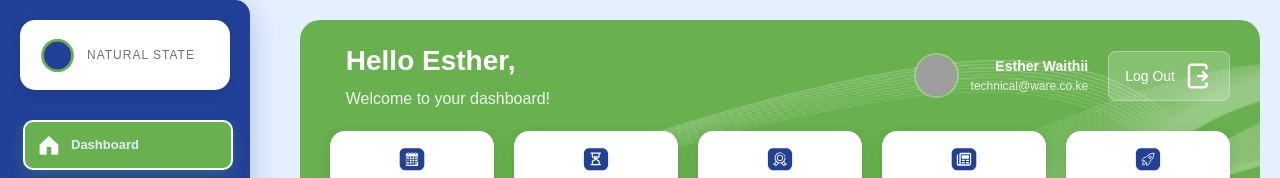
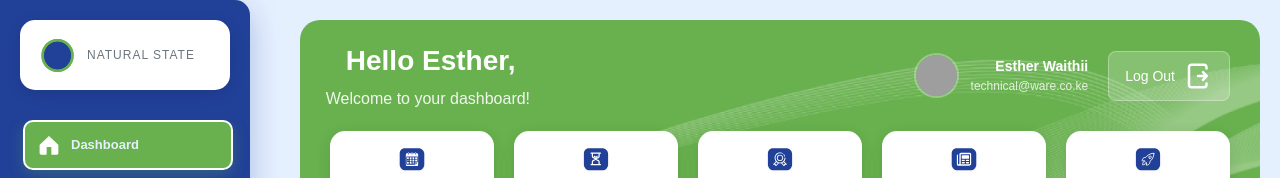
Before and after one commit to calebkg/UI, an Angular app: page /dashboard in a window 1280 px wide. Shown: the top 178 px of the page. Built offline with nearby package versions, Linux system fonts and the light colour scheme; grey boxes are pictures that could not be loaded.

Commit message:
Updated header.component.scss

```diff
--- a/src/app/components/shared/header/header.component.scss
+++ b/src/app/components/shared/header/header.component.scss
@@ -63,7 +63,7 @@
   font-weight: 400;
   margin: 5px 0 0 0;
   opacity: 0.9;
-  margin-left: -270px;
+  margin-left: -290px;
 }
 
 .user-section {
```
